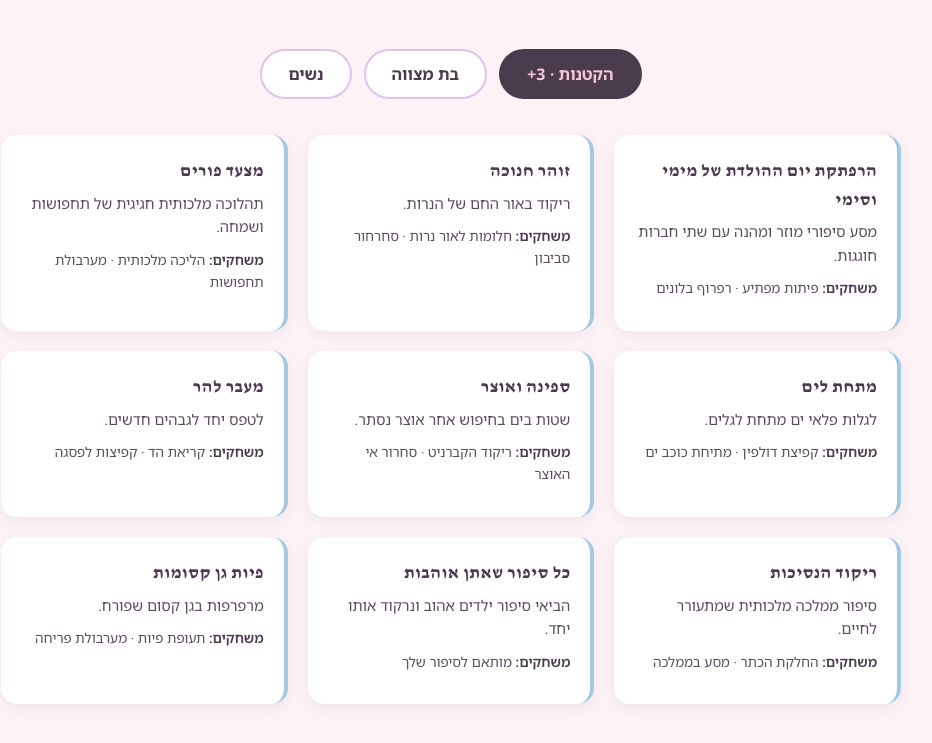
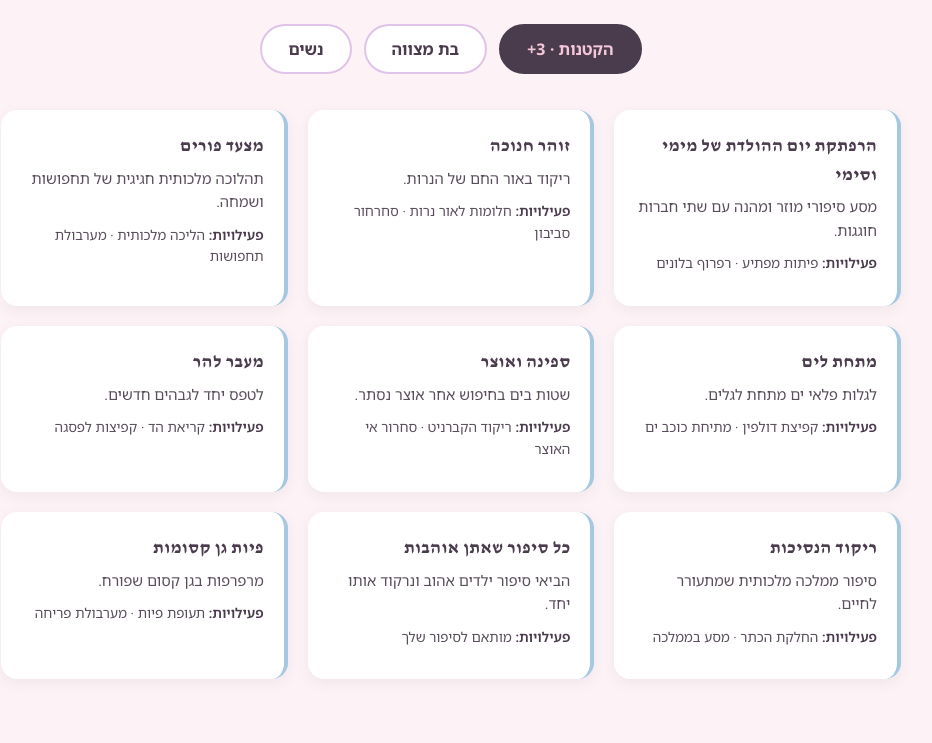
Before and after one commit to miriamrteller/creative-ballet-site, a plain HTML site: page he/workshops/index.html in a window 1280 px wide. Shown: the part 2636-3379 px from the top of the page, without its empty margins (189-1121 px from the left). Drawn offline with Linux system fonts and the light colour scheme.

Commit message:
No "games"; new welcome line for tweens and teens (#35)
* Remove the word 'games' everywhere (classes and parties pages)

Co-Authored-By: Claude Opus 5.5 <noreply@anthropic.com>
Claude-Session: https://claude.ai/code/session_01CNMzHYujc8JcqMHEyoLMyz

* Welcome line: The ballet school everyone has been waiting for

Co-Authored-By: Claude Opus 5.5 <noreply@anthropic.com>
Claude-Session: https://claude.ai/code/session_01CNMzHYujc8JcqMHEyoLMyz

* Welcome line: The ballet school you have all been waiting for

Co-Authored-By: Claude Opus 5.5 <noreply@anthropic.com>
Claude-Session: https://claude.ai/code/session_01CNMzHYujc8JcqMHEyoLMyz

* Beautiful music

Co-Authored-By: Claude Opus 5.5 <noreply@anthropic.com>
Claude-Session: https://claude.ai/code/session_01CNMzHYujc8JcqMHEyoLMyz

---------

Co-authored-by: Claude <noreply@anthropic.com>

```diff
--- a/he/workshops/index.html
+++ b/he/workshops/index.html
@@ -453,7 +453,7 @@
         <span class="launch">משפחות מייסדות: <s>₪800</s> ₪650 — 20 ההזמנות הראשונות</span>
         <ul>
           <li>חוויית בלט נושאית מלאה</li>
-          <li>סיפור, משחקי תנועה והתחפשות</li>
+          <li>סיפור, תנועה והתחפשות</li>
           <li>צעיפים, סרטים, טוטו וכתרים כלולים</li>
           <li>מתאים לימי הולדת, בת מצווה ומפגשי נשים</li>
         </ul>
@@ -490,43 +490,43 @@
 
       <div class="tab-panel active" role="tabpanel" id="tab-kids" aria-labelledby="btn-kids">
         <div class="theme-grid">
-          <div class="theme-card"><h4>הרפתקת יום ההולדת של מימי וסימי</h4><p>מסע סיפורי מוזר ומהנה עם שתי חברות חוגגות.</p><p class="games"><strong>משחקים:</strong> פיתות מפתיע · רפרוף בלונים</p></div>
-          <div class="theme-card"><h4>זוהר חנוכה</h4><p>ריקוד באור החם של הנרות.</p><p class="games"><strong>משחקים:</strong> חלומות לאור נרות · סחרחור סביבון</p></div>
-          <div class="theme-card"><h4>מצעד פורים</h4><p>תהלוכה מלכותית חגיגית של תחפושות ושמחה.</p><p class="games"><strong>משחקים:</strong> הליכה מלכותית · מערבולת תחפושות</p></div>
-          <div class="theme-card"><h4>מתחת לים</h4><p>לגלות פלאי ים מתחת לגלים.</p><p class="games"><strong>משחקים:</strong> קפיצת דולפין · מתיחת כוכב ים</p></div>
-          <div class="theme-card"><h4>ספינה ואוצר</h4><p>שטות בים בחיפוש אחר אוצר נסתר.</p><p class="games"><strong>משחקים:</strong> ריקוד הקברניט · סחרור אי האוצר</p></div>
-          <div class="theme-card"><h4>מעבר להר</h4><p>לטפס יחד לגבהים חדשים.</p><p class="games"><strong>משחקים:</strong> קריאת הד · קפיצות לפסגה</p></div>
-          <div class="theme-card"><h4>ריקוד הנסיכות</h4><p>סיפור ממלכה מלכותית שמתעורר לחיים.</p><p class="games"><strong>משחקים:</strong> החלקת הכתר · מסע בממלכה</p></div>
-          <div class="theme-card"><h4>כל סיפור שאתן אוהבות</h4><p>הביאי סיפור ילדים אהוב ונרקוד אותו יחד.</p><p class="games"><strong>משחקים:</strong> מותאם לסיפור שלך</p></div>
-          <div class="theme-card"><h4>פיות גן קסומות</h4><p>מרפרפות בגן קסום שפורח.</p><p class="games"><strong>משחקים:</strong> תעופת פיות · מערבולת פריחה</p></div>
+          <div class="theme-card"><h4>הרפתקת יום ההולדת של מימי וסימי</h4><p>מסע סיפורי מוזר ומהנה עם שתי חברות חוגגות.</p><p class="games"><strong>פעילויות:</strong> פיתות מפתיע · רפרוף בלונים</p></div>
+          <div class="theme-card"><h4>זוהר חנוכה</h4><p>ריקוד באור החם של הנרות.</p><p class="games"><strong>פעילויות:</strong> חלומות לאור נרות · סחרחור סביבון</p></div>
+          <div class="theme-card"><h4>מצעד פורים</h4><p>תהלוכה מלכותית חגיגית של תחפושות ושמחה.</p><p class="games"><strong>פעילויות:</strong> הליכה מלכותית · מערבולת תחפושות</p></div>
+          <div class="theme-card"><h4>מתחת לים</h4><p>לגלות פלאי ים מתחת לגלים.</p><p class="games"><strong>פעילויות:</strong> קפיצת דולפין · מתיחת כוכב ים</p></div>
+          <div class="theme-card"><h4>ספינה ואוצר</h4><p>שטות בים בחיפוש אחר אוצר נסתר.</p><p class="games"><strong>פעילויות:</strong> ריקוד הקברניט · סחרור אי האוצר</p></div>
+          <div class="theme-card"><h4>מעבר להר</h4><p>לטפס יחד לגבהים חדשים.</p><p class="games"><strong>פעילויות:</strong> קריאת הד · קפיצות לפסגה</p></div>
+          <div class="theme-card"><h4>ריקוד הנסיכות</h4><p>סיפור ממלכה מלכותית שמתעורר לחיים.</p><p class="games"><strong>פעילויות:</strong> החלקת הכתר · מסע בממלכה</p></div>
+          <div class="theme-card"><h4>כל סיפור שאתן אוהבות</h4><p>הביאי סיפור ילדים אהוב ונרקוד אותו יחד.</p><p class="games"><strong>פעילויות:</strong> מותאם לסיפור שלך</p></div>
+          <div class="theme-card"><h4>פיות גן קסומות</h4><p>מרפרפות בגן קסום שפורח.</p><p class="games"><strong>פעילויות:</strong> תעופת פיות · מערבולת פריחה</p></div>
         </div>
       </div>
 
       <div class="tab-panel" role="tabpanel" id="tab-bat" aria-labelledby="btn-bat" hidden>
         <div class="theme-grid">
-          <div class="theme-card"><h4>פאר שבת</h4><p>החן והשלווה של שבת בתנועה.</p><p class="games"><strong>משחקים:</strong> הארת נרות · טבלו של שותפות</p></div>
-          <div class="theme-card"><h4>השתקפויות מלכותיות</h4><p>נושא נסיכה בוגר — חן מלכותי ויציבה.</p><p class="games"><strong>משחקים:</strong> שביל החן · ספירלות אולם הנשף</p></div>
-          <div class="theme-card"><h4>מהות העונות</h4><p>היופי של כל עונה, בריקוד.</p><p class="games"><strong>משחקים:</strong> קפיצת פריחת אביב · החלקת חורף</p></div>
-          <div class="theme-card"><h4>קשרים נצחיים</h4><p>לחגוג חברות ואבן דרך זו יחד.</p><p class="games"><strong>משחקים:</strong> מעגל התמיכה · סיפור בתנועה</p></div>
-          <div class="theme-card"><h4>פלא התנועה</h4><p>לחקור גודל, משקל וכיוון דרך תנועה יצירתית.</p><p class="games"><strong>משחקים:</strong> שבילים דינמיים · אור וצורה</p></div>
-          <div class="theme-card"><h4>זוהר חנוכה</h4><p>רוח האור המתמשך.</p><p class="games"><strong>משחקים:</strong> שביל האור · זוהר החג</p></div>
-          <div class="theme-card"><h4>חלום מלודי</h4><p>ריקוד לשיר משמעותי ואהוב.</p><p class="games"><strong>משחקים:</strong> צעדים מלודיים · קפיצה פואטית</p></div>
-          <div class="theme-card"><h4>מסע המסורת</h4><p>מורשת וסיפור מבוטאים בריקוד.</p><p class="games"><strong>משחקים:</strong> מקצבי ברכה · קצב היסטורי</p></div>
-          <div class="theme-card"><h4>חלומות ליל כוכבים</h4><p>רוקדות תחת שמיים מלאי חלומות ואפשרויות.</p><p class="games"><strong>משחקים:</strong> זרימת קבוצות כוכבים · וואלס קרני ירח</p></div>
+          <div class="theme-card"><h4>פאר שבת</h4><p>החן והשלווה של שבת בתנועה.</p><p class="games"><strong>פעילויות:</strong> הארת נרות · טבלו של שותפות</p></div>
+          <div class="theme-card"><h4>השתקפויות מלכותיות</h4><p>נושא נסיכה בוגר — חן מלכותי ויציבה.</p><p class="games"><strong>פעילויות:</strong> שביל החן · ספירלות אולם הנשף</p></div>
+          <div class="theme-card"><h4>מהות העונות</h4><p>היופי של כל עונה, בריקוד.</p><p class="games"><strong>פעילויות:</strong> קפיצת פריחת אביב · החלקת חורף</p></div>
+          <div class="theme-card"><h4>קשרים נצחיים</h4><p>לחגוג חברות ואבן דרך זו יחד.</p><p class="games"><strong>פעילויות:</strong> מעגל התמיכה · סיפור בתנועה</p></div>
+          <div class="theme-card"><h4>פלא התנועה</h4><p>לחקור גודל, משקל וכיוון דרך תנועה יצירתית.</p><p class="games"><strong>פעילויות:</strong> שבילים דינמיים · אור וצורה</p></div>
+          <div class="theme-card"><h4>זוהר חנוכה</h4><p>רוח האור המתמשך.</p><p class="games"><strong>פעילויות:</strong> שביל האור · זוהר החג</p></div>
+          <div class="theme-card"><h4>חלום מלודי</h4><p>ריקוד לשיר משמעותי ואהוב.</p><p class="games"><strong>פעילויות:</strong> צעדים מלודיים · קפיצה פואטית</p></div>
+          <div class="theme-card"><h4>מסע המסורת</h4><p>מורשת וסיפור מבוטאים בריקוד.</p><p class="games"><strong>פעילויות:</strong> מקצבי ברכה · קצב היסטורי</p></div>
+          <div class="theme-card"><h4>חלומות ליל כוכבים</h4><p>רוקדות תחת שמיים מלאי חלומות ואפשרויות.</p><p class="games"><strong>פעילויות:</strong> זרימת קבוצות כוכבים · וואלס קרני ירח</p></div>
         </div>
       </div>
 
       <div class="tab-panel" role="tabpanel" id="tab-women" aria-labelledby="btn-women" hidden>
         <div class="theme-grid">
-          <div class="theme-card"><h4>התחדשות ראש חודש</h4><p>התחלות חדשות, מכובדות בכל חודש.</p><p class="games"><strong>משחקים:</strong> צעדי אור ירח · מעגל נצחי</p></div>
-          <div class="theme-card"><h4>עונות שלוות</h4><p>למצוא שלווה בקצב של כל עונה.</p><p class="games"><strong>משחקים:</strong> ולס סתיו · טאטוא בריזת קיץ</p></div>
-          <div class="theme-card"><h4>קלות בתנועה</h4><p>לחקור גודל, משקל וכיוון בחופשיות.</p><p class="games"><strong>משחקים:</strong> אור האוויר · זרימת ארץ ושמים</p></div>
-          <div class="theme-card"><h4>להירגע · להיטען · להתמלא אנרגיה</h4><p>בריחת בריאות מרגיעה דרך תנועה.</p><p class="games"><strong>משחקים:</strong> הרמוניה שלווה · תנועה ממריצה</p></div>
-          <div class="theme-card"><h4>חן אינסופי</h4><p>אלגנטיות נצחית בכל צעד.</p><p class="games"><strong>משחקים:</strong> מקצבי קטיפה · פסוקים בצעדים</p></div>
-          <div class="theme-card"><h4>הרמוניה באיזון</h4><p>היכן שכוח פוגש שלווה.</p><p class="games"><strong>משחקים:</strong> אלגנטיות מאוזנת · מעגל האחדות</p></div>
-          <div class="theme-card"><h4>חגיגת השמחה</h4><p>מסורות חגיגיות מתעוררות לחיים.</p><p class="games"><strong>משחקים:</strong> ספירלת השמחה · מחוות המסורת</p></div>
-          <div class="theme-card"><h4>זרמים יצירתיים</h4><p>אמנות וביטוי אישי דרך תנועה.</p><p class="games"><strong>משחקים:</strong> מסעות חדשניים · פלטת התנועה</p></div>
-          <div class="theme-card"><h4>מים שקטים</h4><p>תרגול עדין וזורם למנוחה עמוקה והתחדשות.</p><p class="games"><strong>משחקים:</strong> זרימת נהר · שקט ורך</p></div>
+          <div class="theme-card"><h4>התחדשות ראש חודש</h4><p>התחלות חדשות, מכובדות בכל חודש.</p><p class="games"><strong>פעילויות:</strong> צעדי אור ירח · מעגל נצחי</p></div>
+          <div class="theme-card"><h4>עונות שלוות</h4><p>למצוא שלווה בקצב של כל עונה.</p><p class="games"><strong>פעילויות:</strong> ולס סתיו · טאטוא בריזת קיץ</p></div>
+          <div class="theme-card"><h4>קלות בתנועה</h4><p>לחקור גודל, משקל וכיוון בחופשיות.</p><p class="games"><strong>פעילויות:</strong> אור האוויר · זרימת ארץ ושמים</p></div>
+          <div class="theme-card"><h4>להירגע · להיטען · להתמלא אנרגיה</h4><p>בריחת בריאות מרגיעה דרך תנועה.</p><p class="games"><strong>פעילויות:</strong> הרמוניה שלווה · תנועה ממריצה</p></div>
+          <div class="theme-card"><h4>חן אינסופי</h4><p>אלגנטיות נצחית בכל צעד.</p><p class="games"><strong>פעילויות:</strong> מקצבי קטיפה · פסוקים בצעדים</p></div>
+          <div class="theme-card"><h4>הרמוניה באיזון</h4><p>היכן שכוח פוגש שלווה.</p><p class="games"><strong>פעילויות:</strong> אלגנטיות מאוזנת · מעגל האחדות</p></div>
+          <div class="theme-card"><h4>חגיגת השמחה</h4><p>מסורות חגיגיות מתעוררות לחיים.</p><p class="games"><strong>פעילויות:</strong> ספירלת השמחה · מחוות המסורת</p></div>
+          <div class="theme-card"><h4>זרמים יצירתיים</h4><p>אמנות וביטוי אישי דרך תנועה.</p><p class="games"><strong>פעילויות:</strong> מסעות חדשניים · פלטת התנועה</p></div>
+          <div class="theme-card"><h4>מים שקטים</h4><p>תרגול עדין וזורם למנוחה עמוקה והתחדשות.</p><p class="games"><strong>פעילויות:</strong> זרימת נהר · שקט ורך</p></div>
         </div>
       </div>
     </div>
```
Also changed, not shown: he/index.html (+5 -5 lines), index.html (+5 -5 lines), workshops/index.html (+28 -28 lines).
